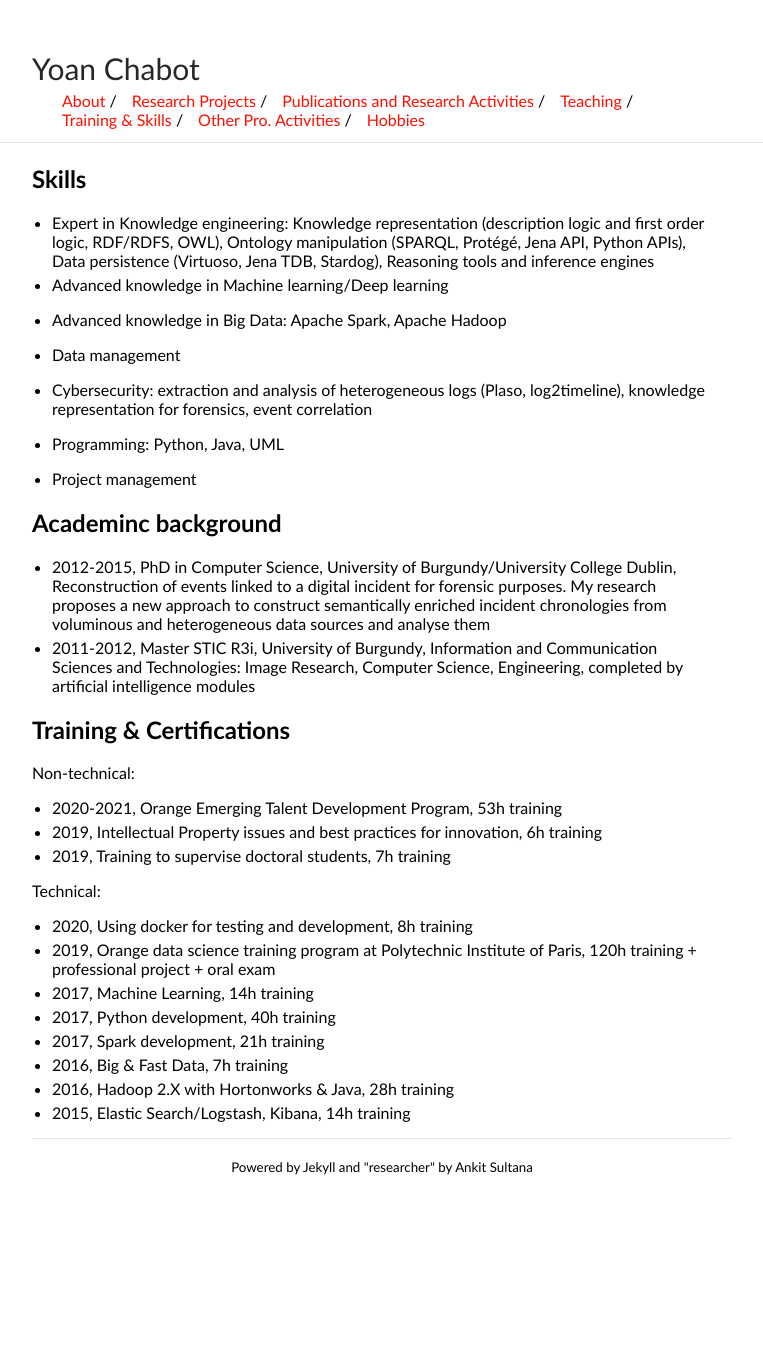
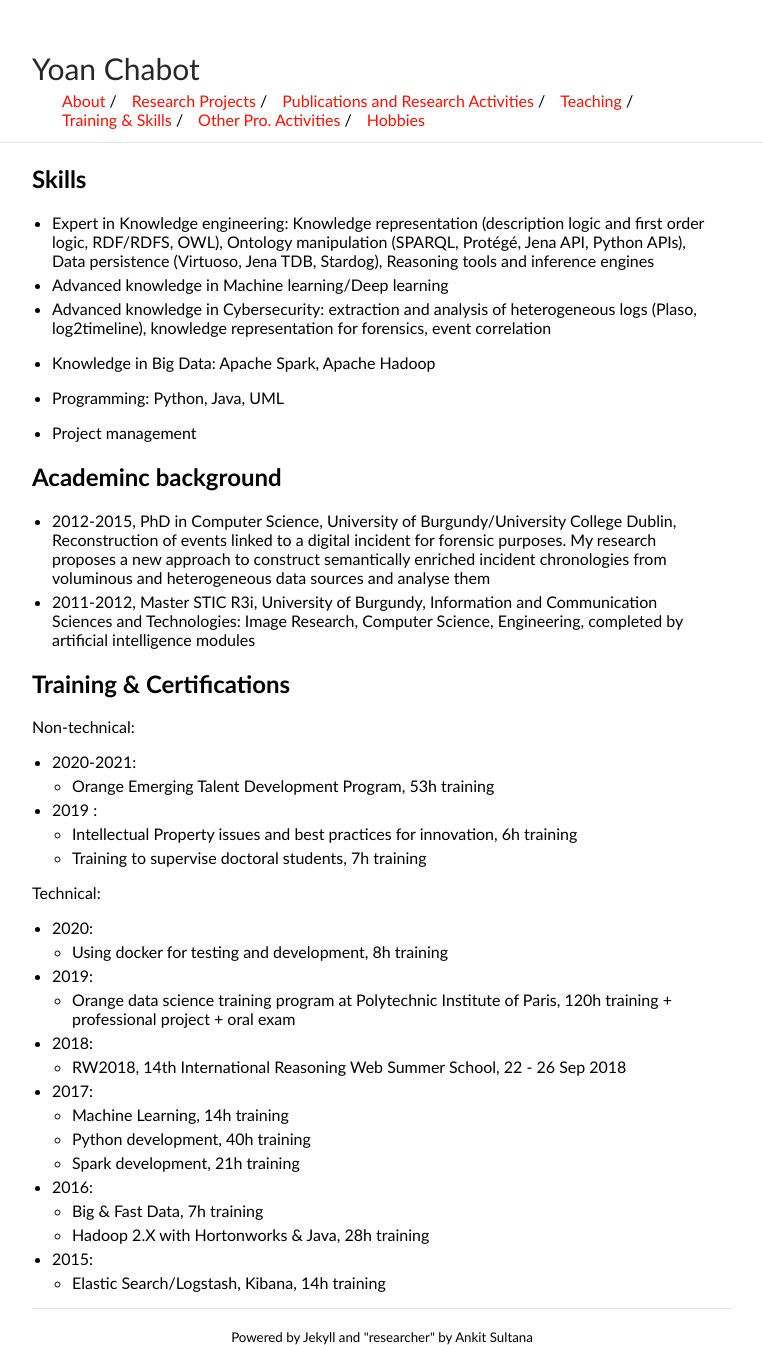
Before and after one commit to yoanchabot/yoanchabot.github.io, a Jekyll site: the page built from skills.md, in a window 1280 px wide. Shown: the whole page, without its empty margins (258-1021 px from the left). Built offline with Jekyll 4.4.1, drawn with Linux system fonts in a browser that asks for light colours; before the commit the page ends 1175 px from its top, so only the background shows below that.

Commit message:
Update skills.md

```diff
--- a/skills.md
+++ b/skills.md
@@ -6,15 +6,10 @@ title: Training & Skills
 ## Skills
 * Expert in Knowledge engineering: Knowledge representation (description logic and first order logic, RDF/RDFS, OWL), Ontology manipulation (SPARQL, Protégé, Jena API, Python APIs), Data persistence (Virtuoso, Jena TDB, Stardog), Reasoning tools and inference engines
 * Advanced knowledge in Machine learning/Deep learning
-* Advanced knowledge in Big Data: Apache Spark, Apache Hadoop
-
-
-* Data management
-* Cybersecurity: extraction and analysis of heterogeneous logs (Plaso, log2timeline), knowledge representation for forensics, event correlation
-
+* Advanced knowledge in Cybersecurity: extraction and analysis of heterogeneous logs (Plaso, log2timeline), knowledge representation for forensics, event correlation
+* Knowledge in Big Data: Apache Spark, Apache Hadoop
 
 * Programming: Python, Java, UML
-
 
 * Project management
 
@@ -24,16 +19,25 @@ title: Training & Skills
 
 ## Training & Certifications
 Non-technical:
-* 2020-2021, Orange Emerging Talent Development Program, 53h training
-* 2019, Intellectual Property issues and best practices for innovation, 6h training
-* 2019, Training to supervise doctoral students, 7h training
+* 2020-2021:
+  * Orange Emerging Talent Development Program, 53h training
+* 2019 :
+  * Intellectual Property issues and best practices for innovation, 6h training
+  * Training to supervise doctoral students, 7h training
 
 Technical:
-* 2020, Using docker for testing and development, 8h training
-* 2019, Orange data science training program at Polytechnic Institute of Paris, 120h training + professional project + oral exam
-* 2017, Machine Learning, 14h training
-* 2017, Python development, 40h training
-* 2017, Spark development, 21h training
-* 2016, Big & Fast Data, 7h training
-* 2016, Hadoop 2.X with Hortonworks & Java, 28h training
-* 2015, Elastic Search/Logstash, Kibana, 14h training
+* 2020:
+  * Using docker for testing and development, 8h training
+* 2019:
+  * Orange data science training program at Polytechnic Institute of Paris, 120h training + professional project + oral exam
+* 2018:
+  * RW2018, 14th International Reasoning Web Summer School, 22 - 26 Sep 2018
+* 2017:
+  * Machine Learning, 14h training
+  * Python development, 40h training
+  * Spark development, 21h training
+* 2016:
+  * Big & Fast Data, 7h training
+  * Hadoop 2.X with Hortonworks & Java, 28h training
+* 2015:
+  * Elastic Search/Logstash, Kibana, 14h training
```
